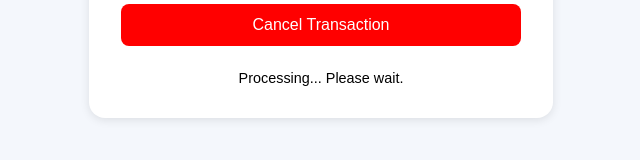
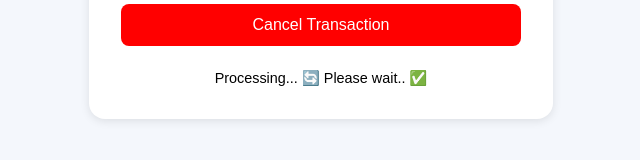
Before and after one commit to jodystone/BTC-USDT-Flasher, a plain HTML site: page index.html in a window 1280 px wide. Both pictures are taken after typing "Sample", "5", "5" into the empty fields and a click on the button "Create Transaction". Shown: the part 528-688 px from the top of the page, 319-959 px from the left. Drawn offline with Linux system fonts and the light colour scheme.

Commit message:
Update index.html

```diff
--- a/index.html
+++ b/index.html
@@ -117,7 +117,7 @@
       }
 
       document.querySelector(".btn-primary").disabled = true;
-      result.textContent = "Processing... Please wait.";
+      result.textContent = "Processing... 🔄 Please wait.. ✅";
 
       setTimeout(() => {
         balance -= amount;
```
